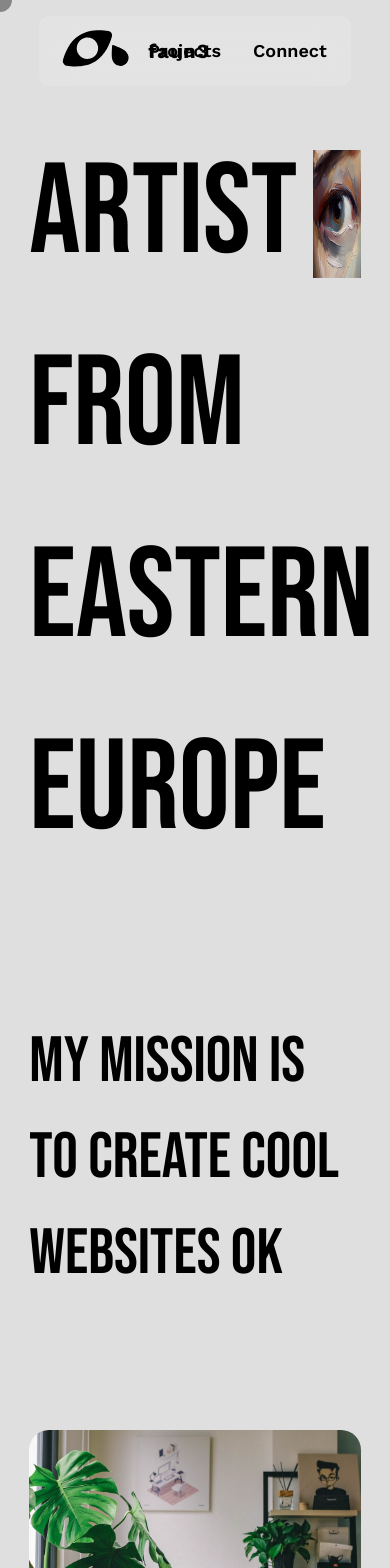
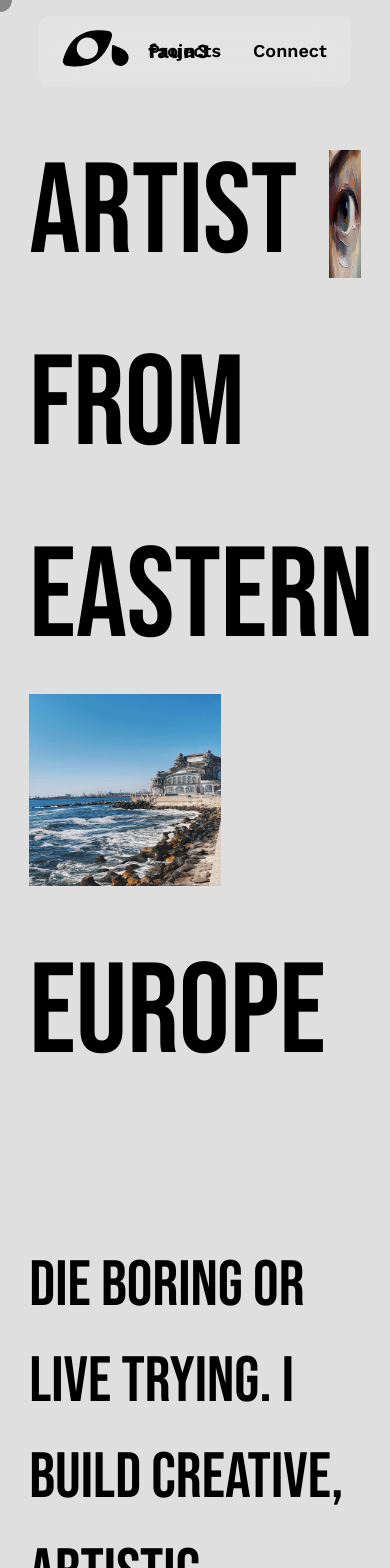
Before and after one commit to faun3/my-cool-portfolio, a Next.js app: page / in a window 390 px wide. Shown: the top 1568 px of the page. Built offline with nearby package versions, Linux system fonts and the light colour scheme.

Commit message:
implement a lot of stuff (hope I don't have to revert this commit)

```diff
--- a/app/layout.tsx
+++ b/app/layout.tsx
@@ -2,20 +2,8 @@ import "./globals.css";
 import type { Metadata } from "next";
 import { Work_Sans } from "next/font/google";
 import localFont from "next/font/local";
-import Nav from "@/components/Nav";
 
 const workSans = Work_Sans({ subsets: ["latin"] });
-
-const saint = localFont({
-  src: [
-    {
-      path: "fonts/SaintRegular.ttf",
-      weight: "400",
-    },
-  ],
-  variable: "--font-saint",
-  display: "block",
-});
 
 const bebasNeue = localFont({
   src: [
@@ -24,28 +12,6 @@ const bebasNeue = localFont({
     },
   ],
   variable: "--font-bebas",
-  display: "block",
-});
-
-const destra = localFont({
-  src: [
-    {
-      path: "fonts/GPDestra-Light.otf",
-      weight: "400",
-    },
-  ],
-  variable: "--font-destra",
-  display: "block",
-});
-
-const honey = localFont({
-  src: [
-    {
-      path: "fonts/HoneyDemo-Light.otf",
-      weight: "400",
-    },
-  ],
-  variable: "--font-honey",
   display: "block",
 });
 
@@ -60,14 +26,9 @@ export default function RootLayout({
   children: React.ReactNode;
 }) {
   return (
-    <html
-      lang="en"
-      className={`${workSans.className} ${honey.variable} ${destra.variable} ${bebasNeue.variable} `}>
+    <html lang="en" className={`${workSans.className} ${bebasNeue.variable} `}>
       <body>
-        <div className="bg-[#dfdfdf]">
-          <Nav />
-          {children}
-        </div>
+        <div className="bg-[#dfdfdf]">{children}</div>
       </body>
     </html>
   );
--- a/app/page.tsx
+++ b/app/page.tsx
@@ -16,6 +16,8 @@ import bigProject from "@/public/images/bigProject.jpg";
 import mediumProject from "@/public/images/mediumProject.jpg";
 import smallProject from "@/public/images/smallProject.jpg";
 import Thanks from "@/components/Thanks";
+import Nav from "@/components/Nav";
+import { ReactLenis, useLenis } from "@studio-freight/react-lenis";
 
 export default function Home() {
   useEffect(() => {
@@ -54,6 +56,8 @@ export default function Home() {
   };
 
   return (
+    <ReactLenis root>
+      <Nav />
       <div className="cursor-none">
         <motion.div
           className="bg-black fixed top-0 left-0 h-[24px] w-[24px] rounded-full z-50 pointer-events-none flex justify-center items-center"
@@ -84,10 +88,8 @@ export default function Home() {
           <Mission />
           <About />
           {/* projects below */}
-        <div className="flex flex-col mb-[4rem]">
-          <p className="heading-2 text-center mb-[3rem]">
-            The work I am proud of
-          </p>
+          <div className="flex flex-col mb-[4rem]" id="projects">
+            <p className="heading-2 text-center mb-[3rem]">selected works</p>
             <div>
               <div className="mb-[2rem]">
                 <div className="overflow-hidden rounded-[20px] mb-[1rem]">
@@ -147,7 +149,10 @@ export default function Home() {
           </div>
 
           {/* connect below */}
-        <div className="mb-[8rem] bg-[#aba0a0] rounded-[20px] w-fit p-[4rem] px-[6rem] mx-auto">
+          <div
+            className="mb-[8rem] bg-[#aba0a0] rounded-[20px] w-fit p-[4rem] px-[6rem] mx-auto"
+            id="connect"
+          >
             <div
               className="rounded-full aspect-square w-[100%] flex justify-center items-center bg-[#eee8e8] mx-auto mb-[4rem]"
               onMouseEnter={() => {
@@ -202,5 +207,6 @@ export default function Home() {
           <Thanks />
         </main>
       </div>
+    </ReactLenis>
   );
 }
--- a/components/Header.tsx
+++ b/components/Header.tsx
@@ -2,14 +2,15 @@ import { useState } from "react";
 import Image from "next/image";
 import closedEye from "@/public/images/closedEye.png";
 import openEye from "@/public/images/openEye.png";
+import casino from "@/public/images/headerCasino.jpg";
 
 const Header = () => {
   const [isEyeOpen, setIsEyeOpen] = useState(true);
   return (
-    <header className="mb-[3rem] pt-[3rem]">
-      <div className="font-bebas text-[8rem]">
+    <header className="mb-[3rem] pt-[3rem]" id="home">
+      <div className="font-bebas text-[8rem] md:text-[10rem]">
         <div
-          className="flex items-center gap-[1rem]"
+          className="flex items-center gap-[2rem]"
           onMouseEnter={() => {
             setIsEyeOpen((isEyeOpen) => !isEyeOpen);
           }}
@@ -39,7 +40,19 @@ const Header = () => {
           </div>
         </div>
         <div>
-          <span>from eastern europe</span>
+          <span>from eastern</span>
+          <div className="flex gap-[2rem] flex-col md:flex-row">
+            <div className="h-[1.5em] w-[1.5em] relative">
+              <Image
+                src={casino}
+                alt=""
+                aria-hidden="true"
+                className="object-fit absolute left-0 top-0"
+                fill
+              />
+            </div>
+            <div>europe</div>
+          </div>
         </div>
       </div>
     </header>
--- a/components/Mission.tsx
+++ b/components/Mission.tsx
@@ -2,7 +2,8 @@ const Mission = () => {
   return (
     <div>
       <p className="font-bebas text-[4rem] my-[8rem]">
-        My mission is to create cool websites ok
+        die boring or live trying. I build creative, artistic experiences on the
+        web and off the web
       </p>
     </div>
   );
--- a/components/Projects.tsx
+++ b/components/Projects.tsx
@@ -6,34 +6,25 @@ import smallProject from "@/public/images/smallProject.jpg";
 const Projects = () => {
   return (
     <div className="flex flex-col mb-[4rem]">
-      <p className="heading-2 text-center mb-[3rem]">The work I am proud of</p>
+      <p className="heading-2 text-center mb-[3rem]">selected works</p>
       <div>
         <div className="mb-[2rem]">
           <div className="overflow-hidden rounded-[20px] mb-[1rem]">
-            <Image
-              src={bigProject}
-              alt="temporary placeholder"
-            />
+            <Image src={bigProject} alt="temporary placeholder" />
           </div>
           <p>Health Website UI Rebuild - 2023</p>
         </div>
         <div className="flex flex-col md:flex-row gap-[3rem] items-center">
           <div className="md:basis-1/3">
             <div className="overflow-hidden rounded-[20px] mb-[1rem]">
-              <Image
-                src={smallProject}
-                alt="temporary placeholder"
-              />
+              <Image src={smallProject} alt="temporary placeholder" />
             </div>
             <p>This portfolio (yes that&apos;s cheating) - 2023</p>
           </div>
 
           <div className="md:basis-2/3">
             <div className="overflow-hidden rounded-[20px] mb-[1rem]">
-              <Image
-                src={mediumProject}
-                alt="temporary placeholder"
-              />
+              <Image src={mediumProject} alt="temporary placeholder" />
             </div>
             <p>Blogging website - 2023</p>
           </div>
--- a/components/Thanks.tsx
+++ b/components/Thanks.tsx
@@ -18,11 +18,7 @@ const Thanks = () => {
         </div>
         <div>
           <p className="heading-2">Fonts used</p>
-          <p className="body-2">Honey - by Melina Sweet</p>
-          <p className="body-2">Saint - by Liza Dushnota</p>
-          <p className="body-2">Destra - by Cedric Rossignol Brunet</p>
-          <p className="body-2">Monor - by Cedric Rossignol Brunet</p>
-          <p className="body-2">Bebas Neune - from Fontshare</p>
+          <p className="body-2">Bebas Neue - from Fontshare</p>
         </div>
       </div>
     </div>
--- a/package.json
+++ b/package.json
@@ -10,6 +10,7 @@
   },
   "dependencies": {
     "@studio-freight/lenis": "^1.0.22",
+    "@studio-freight/react-lenis": "^0.0.32",
     "@types/node": "20.6.0",
     "@types/react": "18.2.21",
     "@types/react-dom": "18.2.7",
```
Also changed, not shown: components/About.tsx (+8 -4 lines), components/Nav.tsx (+37 -6 lines), public/images/headerCasino.jpg (added), 1 other file (tests, documents, lock files or other folders). Lines whose indentation alone changed are shown as unchanged.
